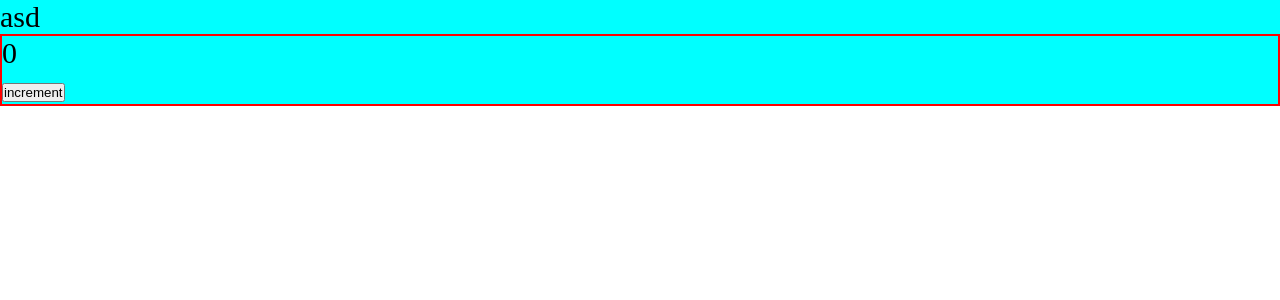
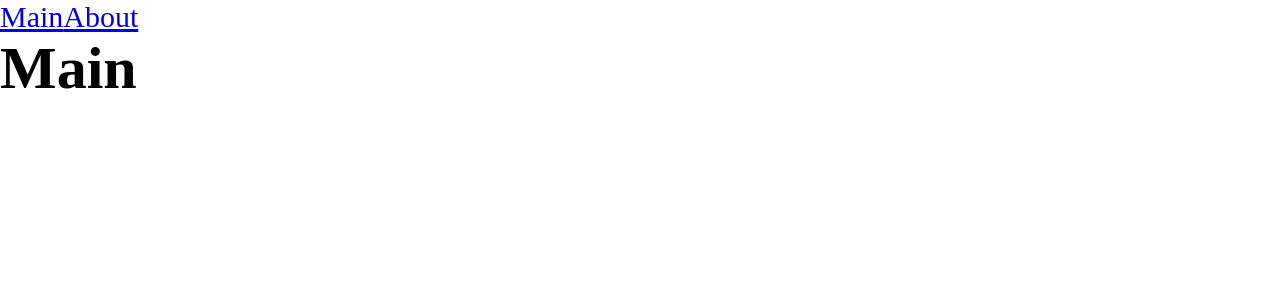
Before and after one commit to SerheyBr/production-project, a React app: page / in a window 1280 px wide. Shown: the top 300 px of the page. Built offline with nearby package versions, Linux system fonts and the light colour scheme; the HTML template or start-up script is replaced by a standard one.

Commit message:
add routing

```diff
--- a/package.json
+++ b/package.json
@@ -15,6 +15,7 @@
     "@types/node": "^17.0.21",
     "@types/react": "^17.0.39",
     "@types/react-dom": "^17.0.11",
+    "@types/react-router-dom": "^5.3.3",
     "@types/webpack": "^5.28.0",
     "@types/webpack-dev-server": "^4.7.2",
     "css-loader": "^6.6.0",
@@ -32,6 +33,7 @@
   },
   "dependencies": {
     "react": "^17.0.2",
-    "react-dom": "^17.0.2"
+    "react-dom": "^17.0.2",
+    "react-router-dom": "^6.2.1"
   }
 }
--- a/src/App.tsx
+++ b/src/App.tsx
@@ -1,12 +1,27 @@
 
-import { Counter } from './components/Counter';
+import { Route, Routes, Link } from 'react-router-dom';
+// import { Counter } from './components/Counter';
 import './index.scss'
+// import { MainPage } from './pages/MainPage/MainPage';
+// import { AboutPage } from './pages/AboutPage/AboutPage';
+import { MainPageAsync } from './pages/MainPage/MainPage.async';
+import { AboutPageAsync } from './pages/AboutPage/AboutPage.async';
+import { Suspense } from 'react';
+
 
 export const App = () => {
 	return (
 		<div className='app'>
-			asd
-			<Counter/>
+			<Link to={'/'}>Main</Link>
+			<Link to={'/about'}>About</Link>
+
+		<Suspense fallback={<div>Loading...</div>}>
+			<Routes>
+				<Route path='/' element={<MainPageAsync/>} />
+				<Route path='/about' element={<AboutPageAsync/>}/>
+			</Routes>
+      </Suspense>
+
 		</div>
 	);
 };
--- a/src/index.tsx
+++ b/src/index.tsx
@@ -1,8 +1,12 @@
 import { render } from "react-dom";
 
 import { App } from "./App";
+import { BrowserRouter } from "react-router-dom";
 
 render(
-<App/>,
+	<BrowserRouter>
+		<App/>
+	</BrowserRouter>
+,
   document.querySelector("#root")
 );
--- /dev/null
+++ b/src/pages/AboutPage/AboutPage.async.tsx
@@ -0,0 +1,3 @@
+import { lazy } from 'react';
+
+export const AboutPageAsync = lazy(() => import('./AboutPage'));
--- /dev/null
+++ b/src/pages/AboutPage/AboutPage.tsx
@@ -0,0 +1,9 @@
+const AboutPage = () => {
+	return (
+		<div>
+			<h1>About</h1>
+		</div>
+	);
+};
+
+export default AboutPage
--- /dev/null
+++ b/src/pages/MainPage/MainPage.async.tsx
@@ -0,0 +1,3 @@
+import { lazy } from 'react';
+
+export const MainPageAsync = lazy(() => import('./MainPage'));
--- /dev/null
+++ b/src/pages/MainPage/MainPage.tsx
@@ -0,0 +1,9 @@
+const MainPage = () => {
+	return (
+		<div>
+			<h1>Main</h1>
+		</div>
+	);
+};
+
+export default MainPage
```
Also changed, not shown: 2 other files (tests, documents, lock files or other folders).
